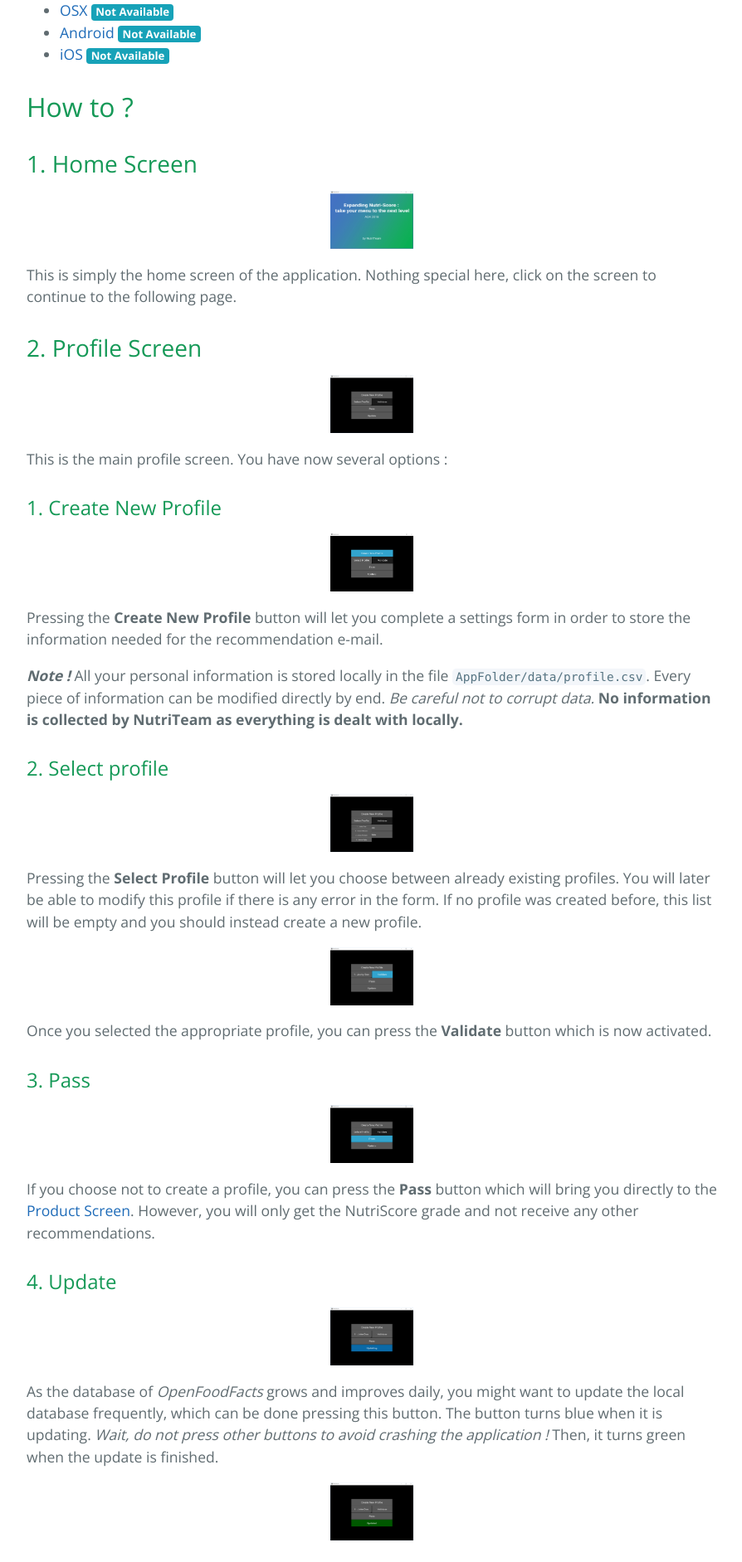
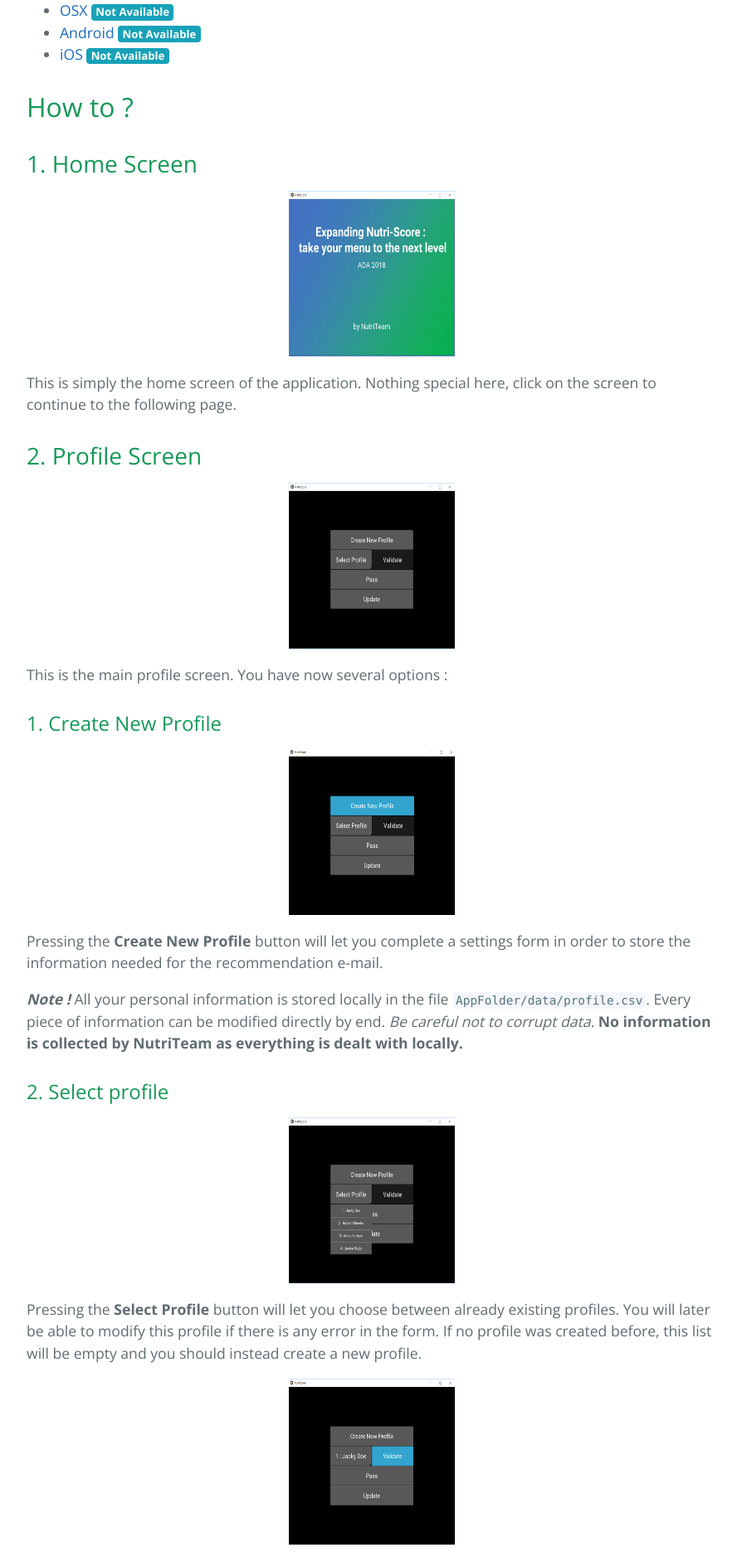
Before and after one commit to NutriTeam/Nutri_Score, a Jekyll site: the page built from app.md, in a window 1280 px wide. Shown: the part 1032-2915 px from the top of the page at 83% size, without its empty margins (192-1086 px from the left). Built offline with Jekyll 4.4.1, drawn with Linux system fonts in a browser that asks for light colours.

Commit message:
Update style.scss

```diff
--- a/assets/css/style.scss
+++ b/assets/css/style.scss
@@ -4,6 +4,6 @@
 @import 'jekyll-theme-cayman';
 
 .img_app {
-  height: 70px;
-  width: 100px;
+  height: 200px;
+  width: 200px;
 }
```
